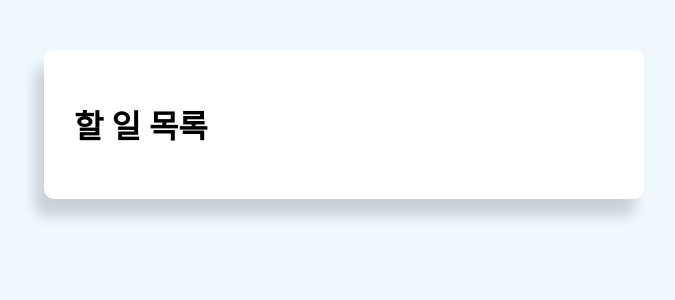
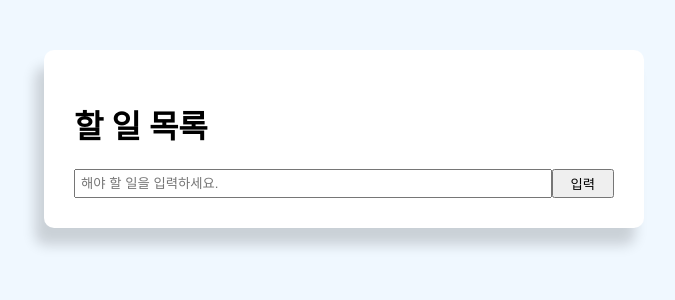
Before and after one commit to hyonna/react-app-project, a React (Create React App) app: page / in a window 1280 px wide. Shown: the top 300 px of the page, without its empty margins (296-971 px from the left). Built offline with nearby package versions, Linux system fonts and the light colour scheme.

Commit message:
todo example complete

```diff
--- a/src/App.js
+++ b/src/App.js
@@ -1,15 +1,100 @@
-import React, { Component } from "react";
+import React, { useState } from "react";
 
-export default class App extends Component {
-  render() {
+export default function App() {
+  const btnStyle = {
+    color: "#fff",
+    border: "none",
+    padding: "5px 9px",
+    borderRadius: "50%",
+    cursor: "pointer",
+    float: "right",
+  };
+
+  const getStyle = (completed) => {
+    return {
+      padding: "10px",
+      borderBottom: "1px #ccc dotted",
+      textDecoration: completed ? "line-through" : "none",
+    };
+  };
+
+  const [todoData, setTodoData] = useState([]);
+  const [value, setValue] = useState("");
+
+  const handleClick = (id) => {
+    let newTodoData = todoData.filter((data) => data.id !== id);
+    return setTodoData(newTodoData);
+  };
+
+  const handleChange = (e) => {
+    setValue(e.target.value);
+  };
+
+  const handleSubmit = (e) => {
+    e.preventDefault();
+
+    //새로운 할 일 데이터
+    let newTodo = {
+      id: Date.now(),
+      title: value,
+      completed: false,
+    };
+
+    setTodoData((prev) => [...prev, newTodo]);
+    setValue("");
+  };
+
+  const handleCompleChange = (id) => {
+    let newTodoData = todoData.map((data) => {
+      if (data.id === id) {
+        data.completed = !data.completed;
+      }
+      return data;
+    });
+
+    setTodoData(newTodoData);
+  };
+
   return (
     <div className="container">
       <div className="todoBlock">
         <div className="title">
           <h1>할 일 목록</h1>
         </div>
+
+        {todoData.map((data) => (
+          <div style={getStyle(data.completed)} key={data.id}>
+            <p>
+              <input
+                type="checkbox"
+                onChange={() => handleCompleChange(data.id)}
+                defaultChecked={false}
+              />{" "}
+              {data.title}
+              <button style={btnStyle} onClick={() => handleClick(data.id)}>
+                X
+              </button>
+            </p>
+          </div>
+        ))}
+
+        <form style={{ display: "flex" }} onSubmit={handleSubmit}>
+          <input
+            type="text"
+            name="value"
+            style={{ flex: "10", padding: "5px" }}
+            placeholder="해야 할 일을 입력하세요."
+            value={value}
+            onChange={handleChange}
+          />
+          <input
+            type="submit"
+            value="입력"
+            className="btn"
+            style={{ flex: "1" }}
+          />
+        </form>
       </div>
     </div>
   );
 }
-}
```
Lines whose indentation alone changed are shown as unchanged.
